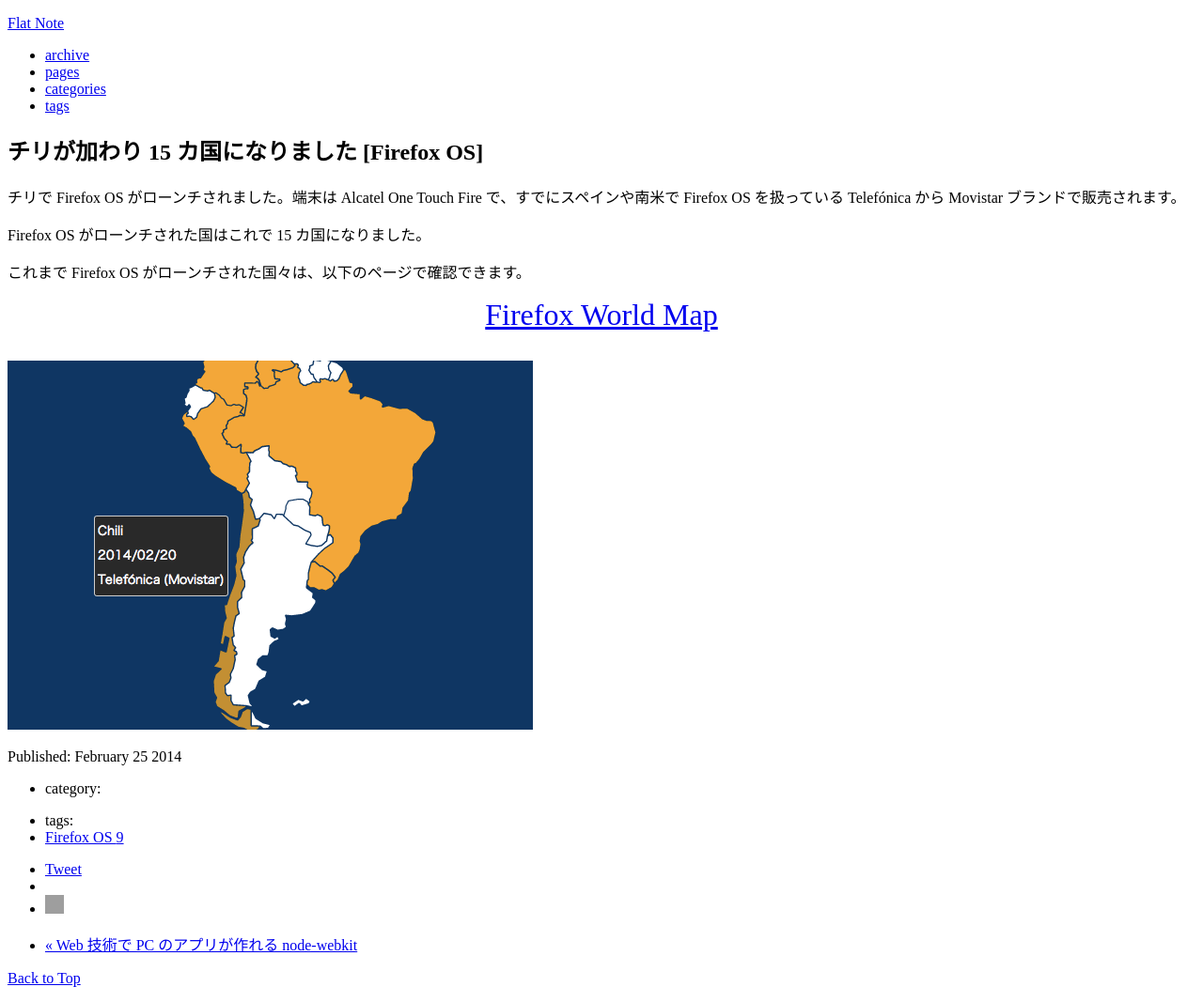
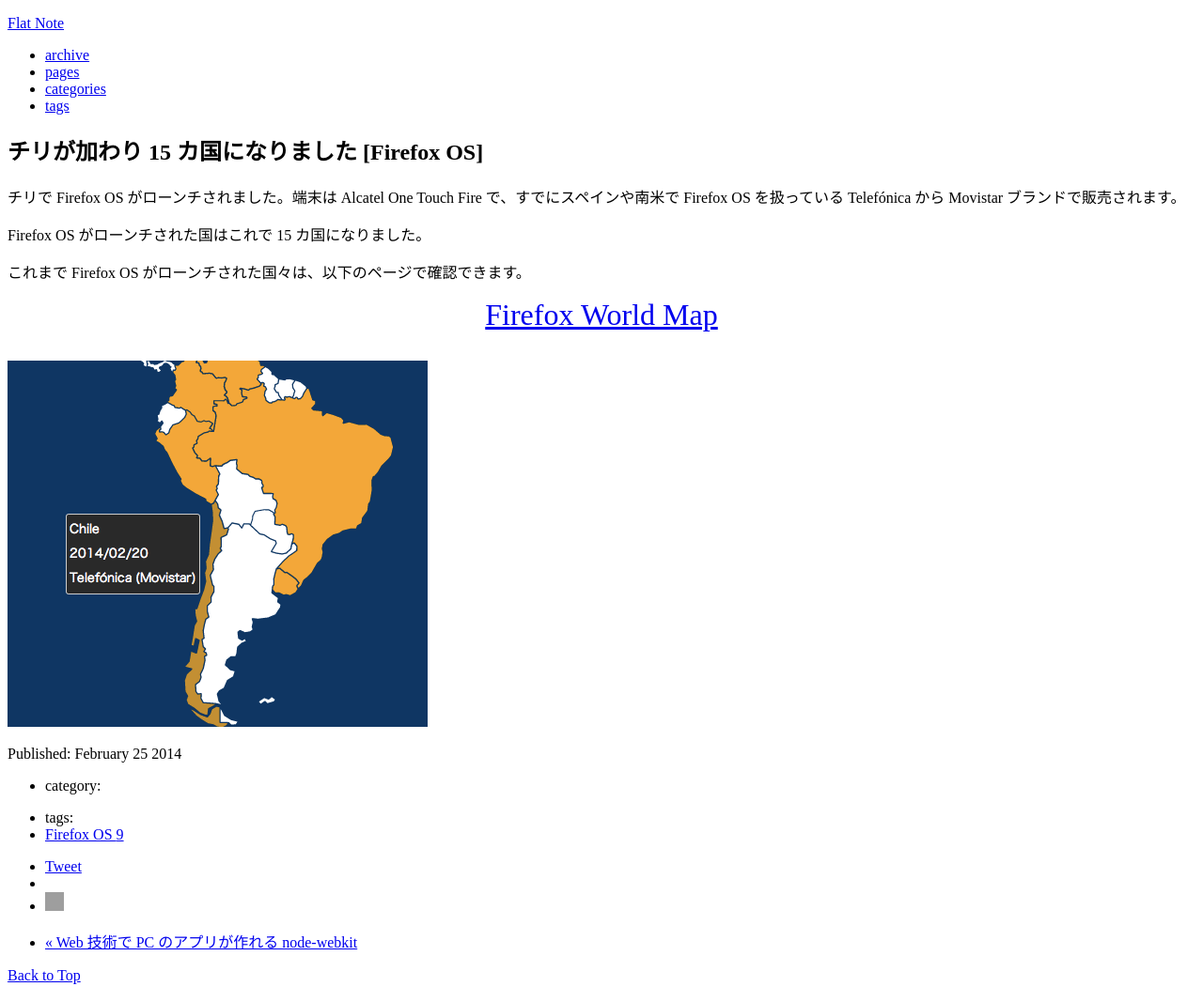
Before and after one commit to flatbird/flatbird.github.com, a Jekyll site: the page built from _posts/2014-02-25-fxos-chile.md, in a window 1280 px wide. Shown: the whole page at 94% size. Built offline with Jekyll 4.4.1, drawn with Linux system fonts in a browser that asks for light colours; comment, search, counter and statistics services are not loaded; grey boxes are pictures that could not be loaded.

Commit message:
Fixed a typo.

```diff
--- a/_posts/2014-02-25-fxos-chili.md
+++ b/_posts/2014-02-25-fxos-chile.md
@@ -22,4 +22,4 @@
 
 <div class="firemap"><a href="http://flatbird.github.io/firefoxos-map/index.html">Firefox World Map</a></div>
 
-![Map](/assets/posts/2014-02-25/chili.png)
+![Map](/assets/posts/2014-02-25/chile.png)
--- a/firefoxos-map/index.html
+++ b/firefoxos-map/index.html
@@ -27,7 +27,7 @@
     { code: "me", name: "Montenegro", date: "2013/11/13", carrier: "Telenor" },
     { code: "gr", name: "Greece", date: "2013/11/14", carrier: "Deutsche Telekom (COSMOTE)" },
     { code: "it", name: "Italy", date: "2013/12/06", carrier: "Telecom Italia" },
-    { code: "cl", name: "Chili", date: "2014/02/20", carrier: "Telefónica (Movistar)" },
+    { code: "cl", name: "Chile", date: "2014/02/20", carrier: "Telefónica (Movistar)" },
   ];
   var app = angular.module('countryApp', []);
   app.controller('ListCtrl', function($scope) {
```
Also changed, not shown: assets/posts/2014-02-25/chile.png (added), assets/posts/2014-02-25/chili.png (deleted).
